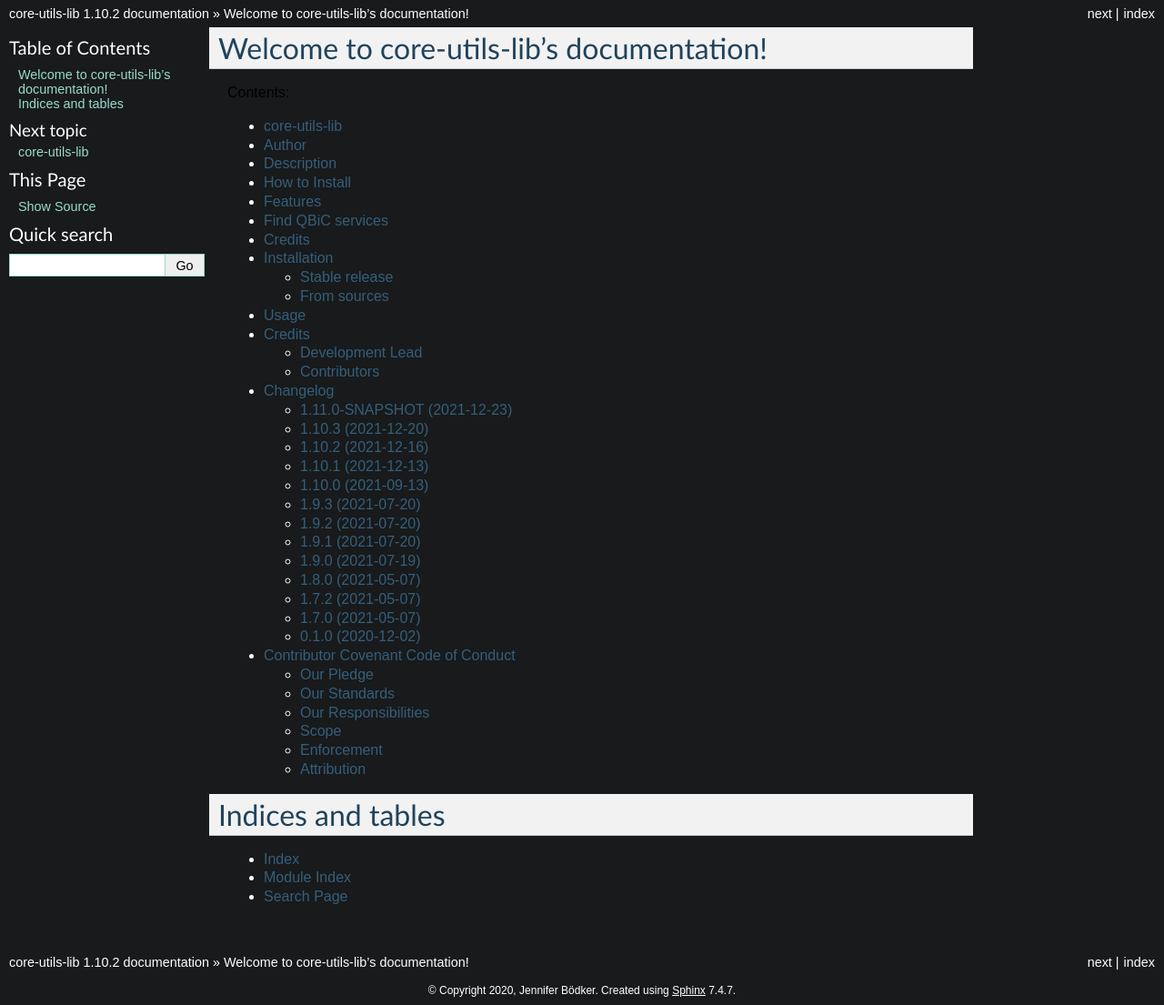
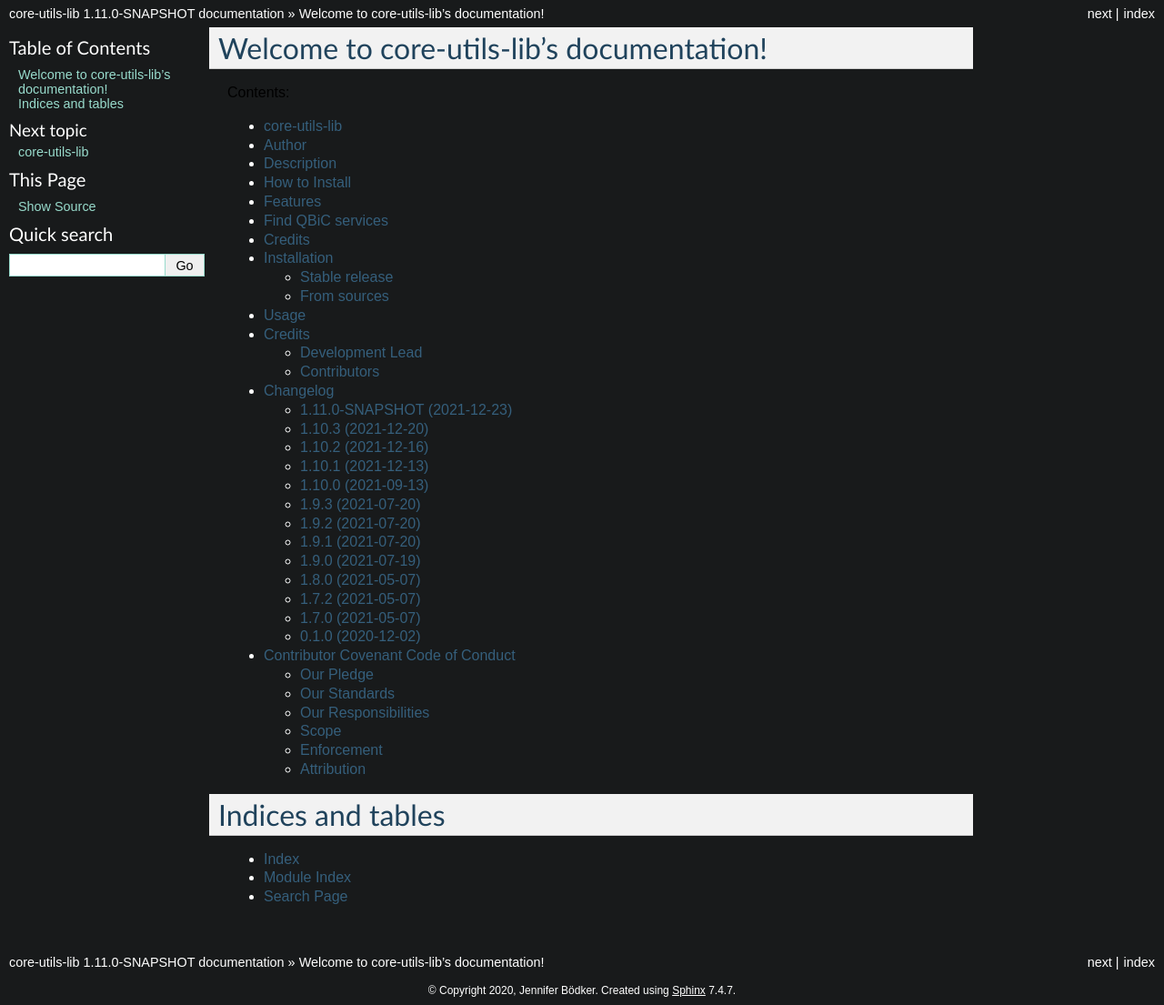
Before and after one commit to qbicsoftware/core-utils-lib, a Sphinx documentation site: the page built from docs/index.rst, in a window 1280 px wide. Shown: the whole page at 91% size. Built offline with Sphinx 7.4.7, drawn with Linux system fonts in a browser that asks for light colours.

Commit message:
Bump conf.py to current version

```diff
--- a/docs/conf.py
+++ b/docs/conf.py
@@ -55,9 +55,9 @@
 # the built documents.
 #
 # The short X.Y version.
-version = '1.10.2'
+version = '1.11.0-SNAPSHOT'
 # The full version, including alpha/beta/rc tags.
-release = '1.10.2'
+release = '1.11.0-SNAPSHOT'
 
 # The language for content autogenerated by Sphinx. Refer to documentation
 # for a list of supported languages.
```
